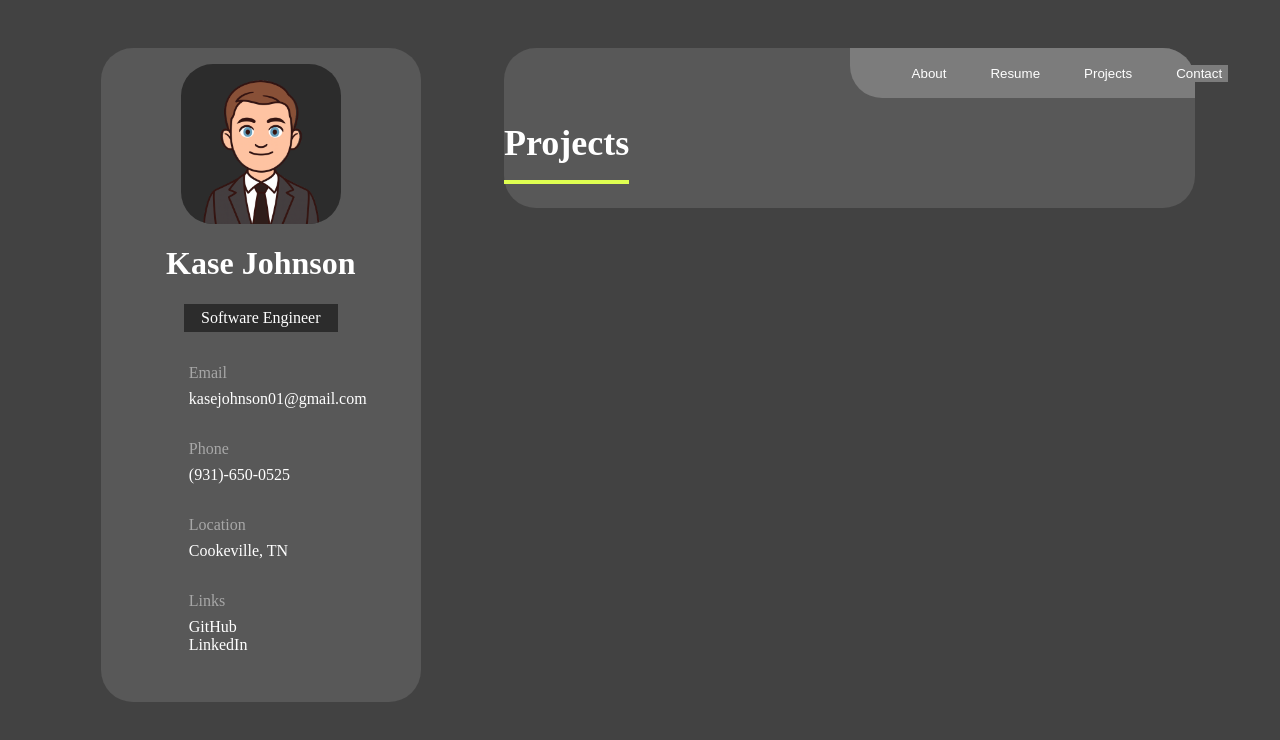
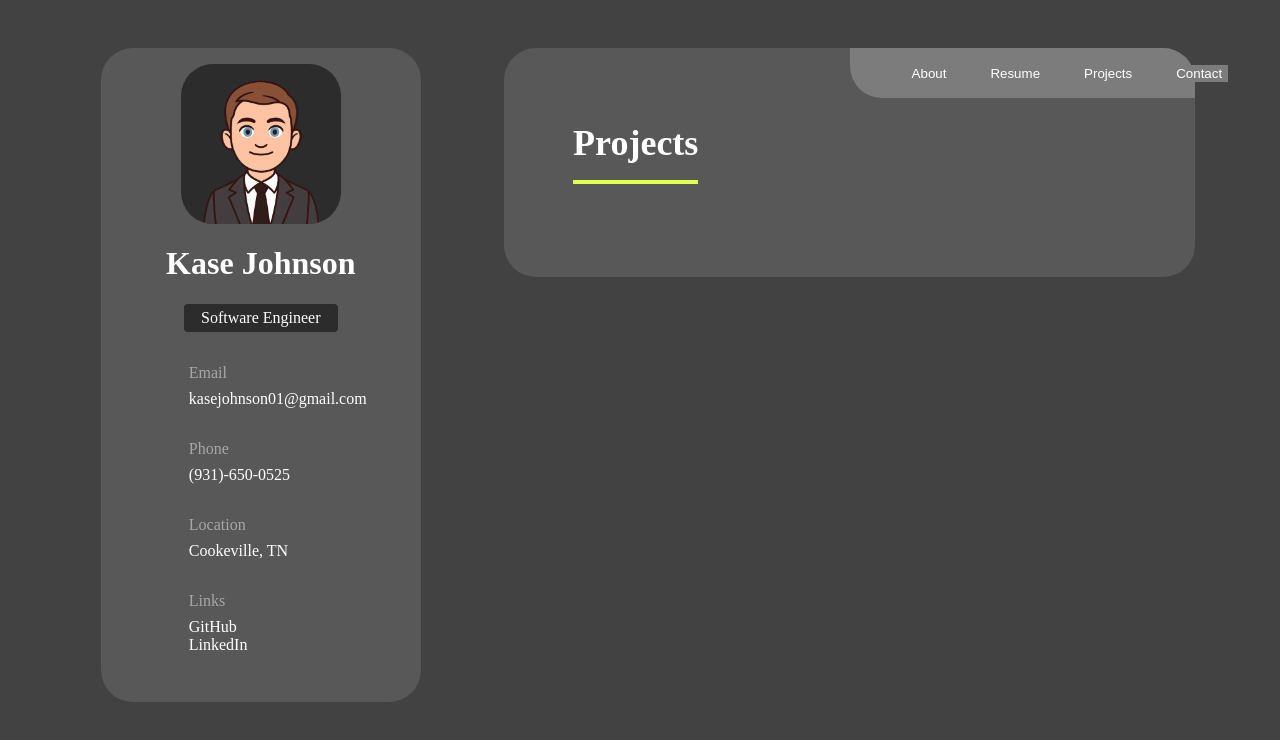
Before and after one commit to Kasej01/portfolio, a React (Create React App) app: page /projects in a window 1280 px wide. Shown: the top 740 px of the page. Built offline with nearby package versions, Linux system fonts and the light colour scheme; a web font is replaced by a local one.

Commit message:
Added CSS

```diff
--- a/src/components/Profile.jsx
+++ b/src/components/Profile.jsx
@@ -16,7 +16,6 @@ function Navbar (){
             <div className="profile-info">
 
                 <div className="email">
-                    {/* <img src="/email-icon.svg" alt="Email Icon" className="svg-icon" /> */}
                     <div className="text-area">
                         <p className="title">Email</p>
                         <p>kasejohnson01@gmail.com</p>
--- a/src/styles/components/global_component.css
+++ b/src/styles/components/global_component.css
@@ -1,4 +1,5 @@
 .component{
+    padding: 0 10% 10% 10%;
     .title{
         font-weight: 700;
         font-size: 2.25rem;
--- a/src/styles/components/profile.css
+++ b/src/styles/components/profile.css
@@ -23,6 +23,7 @@
 .occupation{
     background-color: rgb(44, 44, 44);
     padding: 5px;
+    border-radius: 0.25rem;
     width: 50%;
     margin: auto;
 }
--- a/src/styles/pages/about.css
+++ b/src/styles/pages/about.css
@@ -1,8 +1,3 @@
-.about-container{
-    padding: 0 10% 10% 10%;
-}
-
-
 .what-i-do{
     .skills{
         display: flex;
```
Also changed, not shown: src/components/ProjectCards.jsx (deleted).
